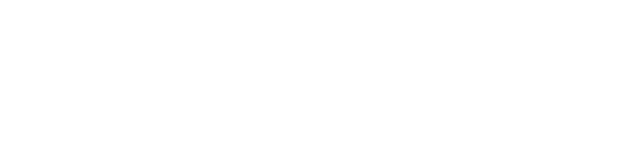
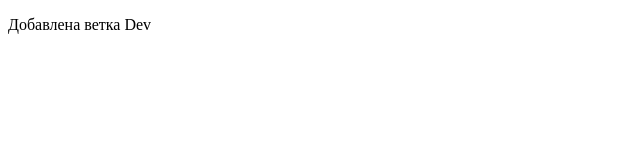
Before and after one commit to lockbug/git-basics, a plain HTML site: page src/index.html in a window 1280 px wide. Shown: the whole page, without its empty margins (0-640 px from the left). Drawn offline with Linux system fonts and the light colour scheme.

Commit message:
added branch dev

```diff
--- a/src/index.html
+++ b/src/index.html
@@ -3,8 +3,9 @@
 <head>
     <meta charset="UTF-8">
     <title>Title12345</title>
+
 </head>
 <body>
-
+<p>Добавлена ветка Dev</p>
 </body>
 </html>
```
